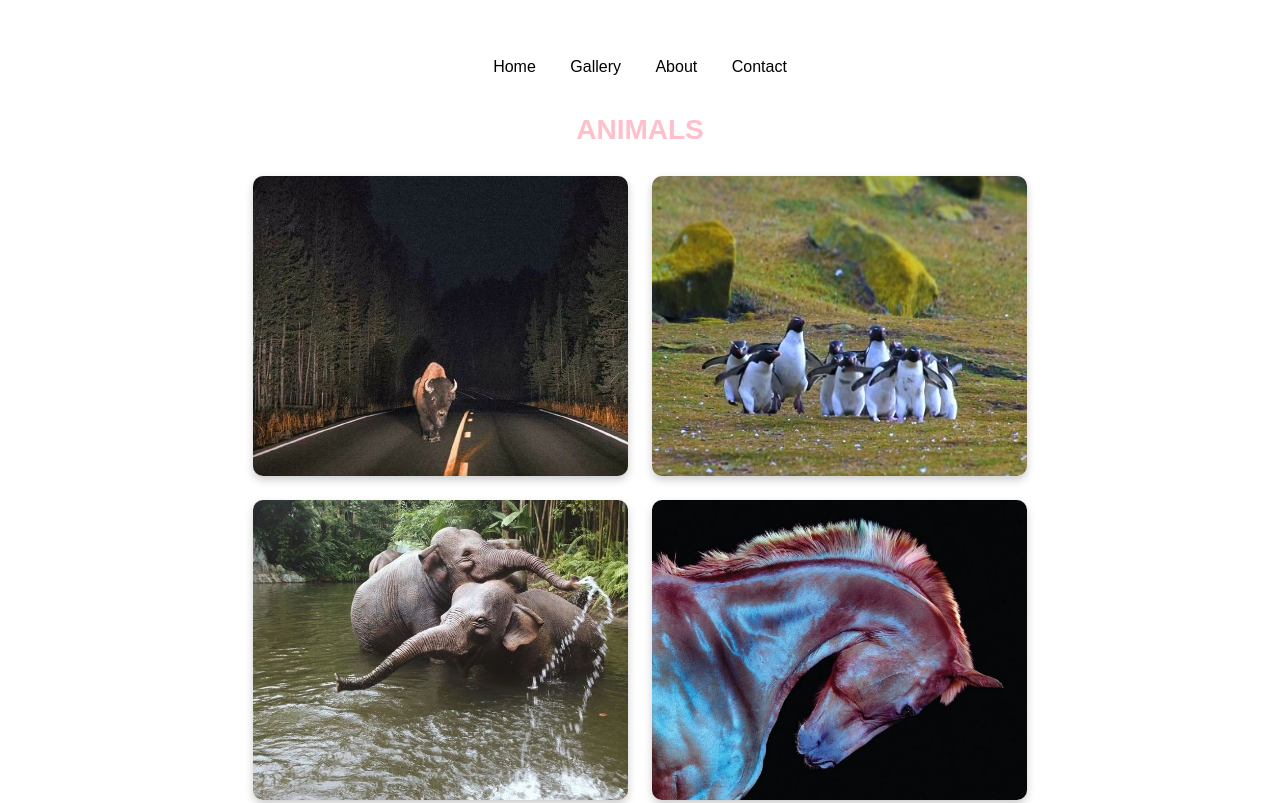
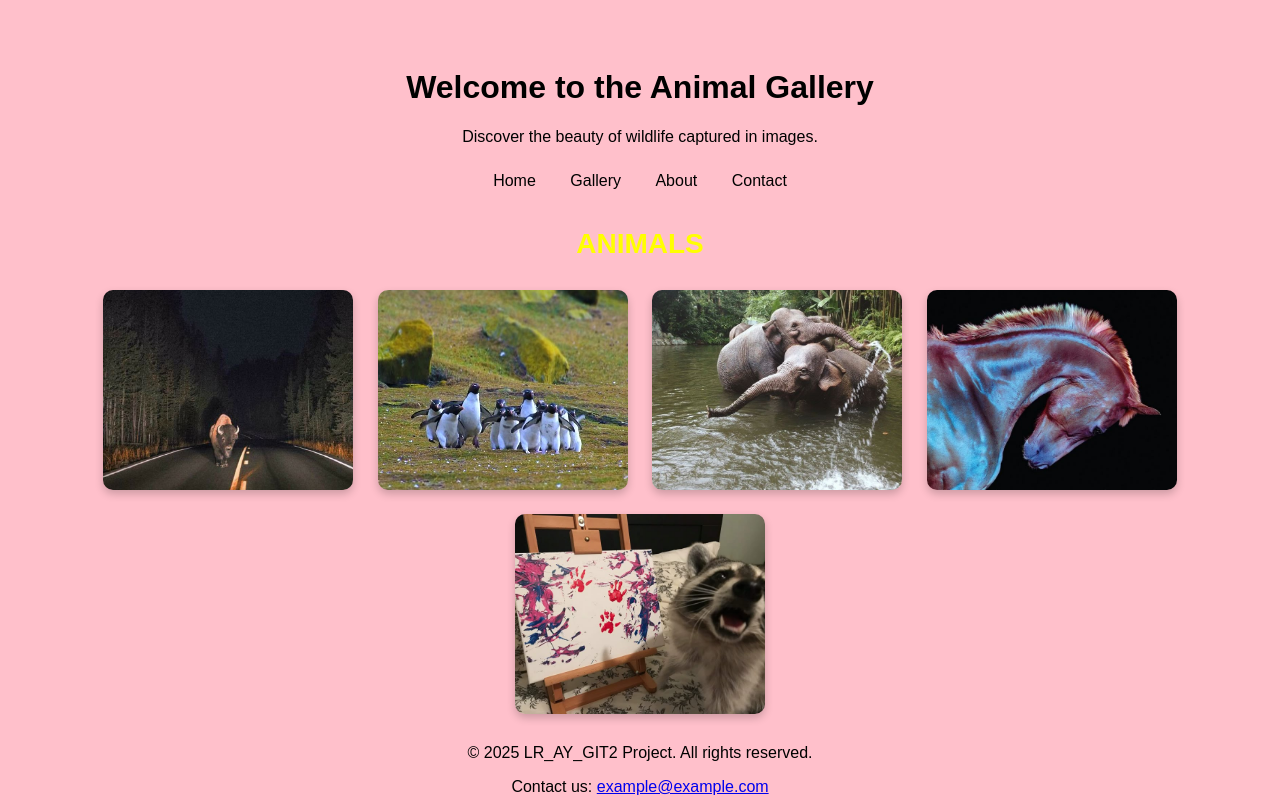
Before and after one commit to atayldrm/MYRR_AY, a plain HTML site: page index.html in a window 1280 px wide. Shown: the top 803 px of the page. Drawn offline with Linux system fonts and the light colour scheme.

Commit message:
develop3 commit 1 - add footer_headder.css , change index.html,change main.css

```diff
--- a/index.html
+++ b/index.html
@@ -6,6 +6,11 @@
 
 </head>
 <body>
+
+  <header>
+    <h1>Welcome to the Animal Gallery</h1>
+    <p>Discover the beauty of wildlife captured in images.</p>
+  </header>
   <nav>
     <a href="#">Home</a>
     <a href="#">Gallery</a>
@@ -19,6 +24,9 @@
    <img src="images/download (9).jpeg" alt="horse image">
   <img src="images/download (6).jpeg" alt="racoon image">
 
-
+  <footer>
+    <p>© 2025 LR_AY_GIT2 Project. All rights reserved.</p>
+    <p>Contact us: <a href="mailto:example@example.com">example@example.com</a></p>
+  </footer>
 </body>
 </html>
--- /dev/null
+++ b/styles/footer_header.css
@@ -0,0 +1,12 @@
+header {
+  background-color: #4CAF50;
+  color: white;
+  padding: 20px;
+}
+
+footer {
+  background-color: #222;
+  color: white;
+  padding: 15px;
+  margin-top: 30px;
+}
--- a/styles/main.css
+++ b/styles/main.css
@@ -1,20 +1,20 @@
 body {
-  background-color: #yellow;
+  background-color: pink;
   font-family: Arial, sans-serif;
   text-align: center;
   padding: 40px;
 }
 
 h3 {
-  color: pink;
+  color: yellow;
   font-size: 28px;
   margin-bottom: 20px;
   text-transform: uppercase;
 }
 
 img {
-  width: 375px;
-  height: 300px;
+  width: 250px;
+  height: 200px;
   object-fit: cover;
   margin: 10px;
   border-radius: 10px;
```
